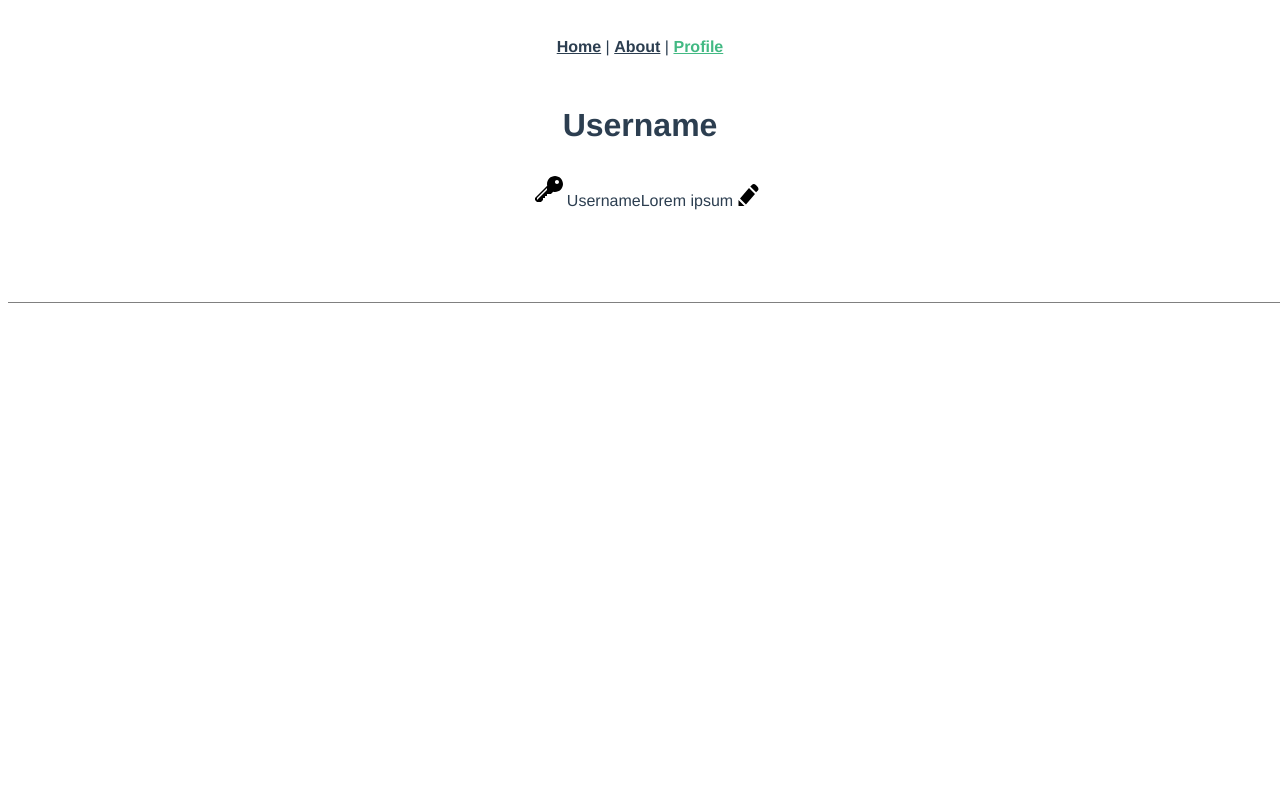
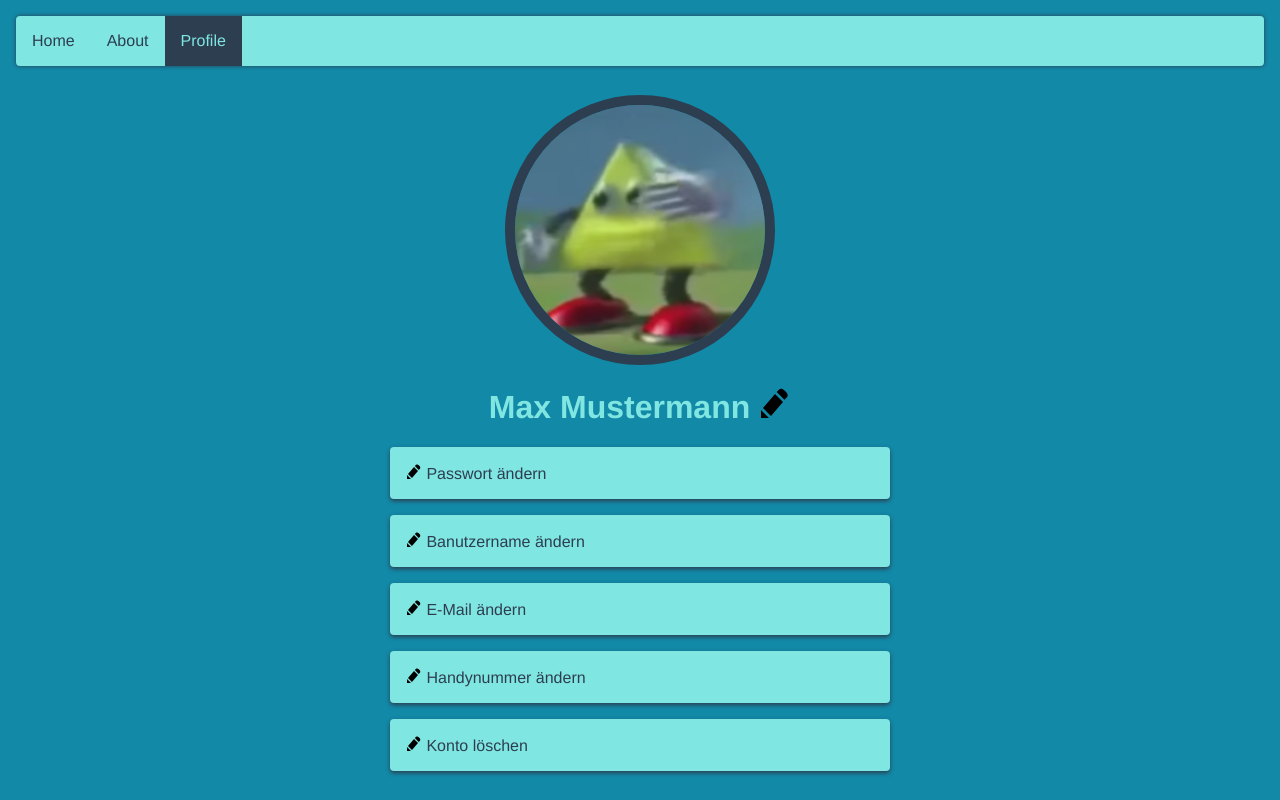
Before and after one commit to NeighborhoodAid/frontend, a Vue app: page /profile in a window 1280 px wide. Built offline with nearby package versions, Linux system fonts and the light colour scheme.

Commit message:
Update profile page, design navbar

```diff
--- a/src/App.vue
+++ b/src/App.vue
@@ -1,8 +1,8 @@
 <template>
   <div id="app">
     <div id="nav">
-      <router-link to="/">Home</router-link> |
-      <router-link to="/about">About</router-link> |
+      <router-link to="/">Home</router-link>
+      <router-link to="/about">About</router-link>
       <router-link to="/profile">Profile</router-link>
     </div>
     <router-view/>
@@ -15,19 +15,40 @@
     -webkit-font-smoothing: antialiased;
     -moz-osx-font-smoothing: grayscale;
     text-align: center;
-  color: #2c3e50;
+    color: #80E6E2;
+    background: #1289A7;
+
+    height: 100%;
+    overflow: auto;
+    display: flex;
+    flex-direction: column;
   }
 
   #nav {
-  padding: 30px;
+    background: #80E6E2;
+    box-shadow: 0px 0px 4px #2c3e50;
+    margin: 1em;
+    border-radius: .25em;
+    overflow: hidden;
+
+    display: flex;
 
     a {
-    font-weight: bold;
+      text-decoration: none;
+      padding: 1em;
       color: #2c3e50;
 
       &.router-link-exact-active {
-      color: #42b983;
+        color: #80E6E2;
+        background: #2c3e50;
       }
     }
   }
 </style>
+
+<style lang="scss">
+  body, html {
+    margin: 0;
+    height: 100%;
+  }
+</style>
--- a/src/views/Profile.vue
+++ b/src/views/Profile.vue
@@ -1,56 +1,73 @@
 <template>
-    <div class="profile">
-        <h1>Username</h1>
-        <div class="menu-entry">
-            <span class="icon">
-                <img src="../assets/key.svg">
-            </span>
-            <span class="title">Username</span>
-            <span class="value">Lorem ipsum</span>
-            <span class="button">
-                <img src="../assets/pen.svg">
-            </span>
+    <div class="profile-wrapper">
+        <div class="profile">
+            <img v-bind:src="userimage" class="profile-picture">
+            <h1>{{username}} <img class="icon" src="../assets/pen.svg"></h1>
+            <div class="profile-menu">
+                <a href="" class="menu-item"><img class="icon" src="../assets/pen.svg"> Passwort ändern</a>
+                <a href="" class="menu-item"><img class="icon" src="../assets/pen.svg"> Banutzername ändern</a>
+                <a href="" class="menu-item"><img class="icon" src="../assets/pen.svg"> E-Mail ändern</a>
+                <a href="" class="menu-item"><img class="icon" src="../assets/pen.svg"> Handynummer ändern</a>
+                <a href="" class="menu-item"><img class="icon" src="../assets/pen.svg"> Konto löschen</a>
+            </div>
         </div>
     </div>
 </template>
 
 <script lang="ts">
-import Vue from 'vue'
-export default Vue.extend({
-
-})
+    export default {
+        data() {
+            return {
+                username: 'Max Mustermann',
+                userimage: require('../assets/triangle.png')
+            };
+        }
+    }
 </script>
 
 <style lang="scss" scoped>
-
-.menu-entry {
-    border-bottom-style: solid;
-    border-bottom-width: 1px;
-    border-bottom-color: gray;
-    padding-top: 8px;
-    padding-bottom: 8px;
-    height: 120px;
-    width: 100vw;
-
-    .icon > img {
-        text-align: left;
-        height: 2em;
-        padding-left: 4px;
-        padding-right: 4px;
+    .profile-wrapper {
+        flex-grow: 1;
+        display: flex;
+        justify-content: center;
+        align-items: center;
     }
 
-    .value {
-        text-align: left;
-        display: inline;
+    .profile {
+        // margin: 1em;
+
+        display: flex;
+        flex-direction: column;
+        align-items: center;
+        width: 500px;
+        max-width: 100%;
+
+        .profile-menu {
+            display: flex;
+            flex-direction: column;
+            width: 100%;
+
+            .menu-item {
+                padding: 1em;
+                margin:0 0 1em 0;
+                text-decoration: none;
+                background: #80E6E2;
+                color: #2c3e50;
+                box-shadow: 0px 2px 4px #2c3e50;
+                text-align: left;
+                border-radius: .25em;
+            }
+        }
+
+        .profile-picture {
+            border-radius: 100%;
+            height: 250px;
+            border: 10px solid #2c3e50;
+        }
+
+        .icon {
+            height: 1em;
+            color: #f00;
+        }
     }
-
-    .button > img {
-        text-align: right;
-        padding-left: 4px;
-        padding-right: 4px;
-        width: 24px;
-        height: 24px;
-    }
-}
-
 </style>
```
Also changed, not shown: src/assets/profile_placeholder.png (added), src/assets/triangle.png (added). Lines whose indentation alone changed are shown as unchanged.
